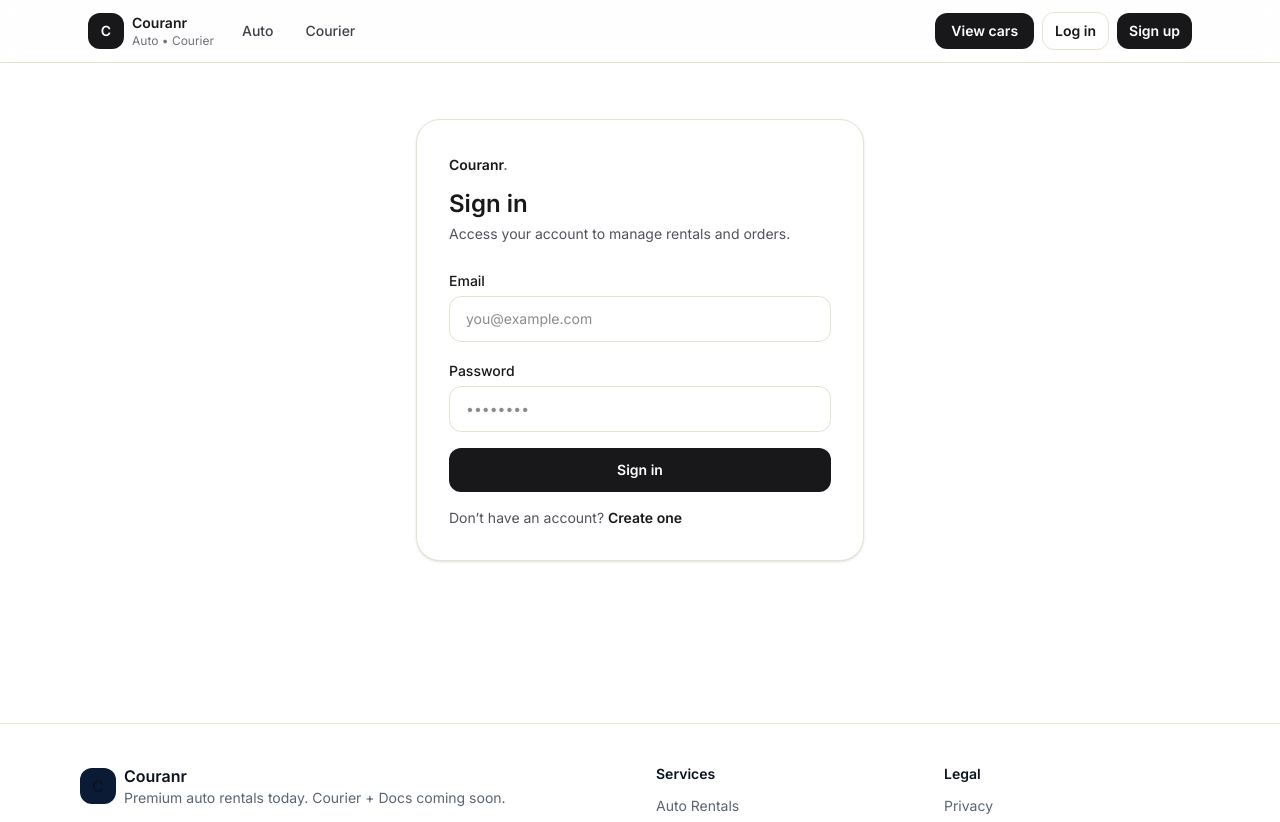
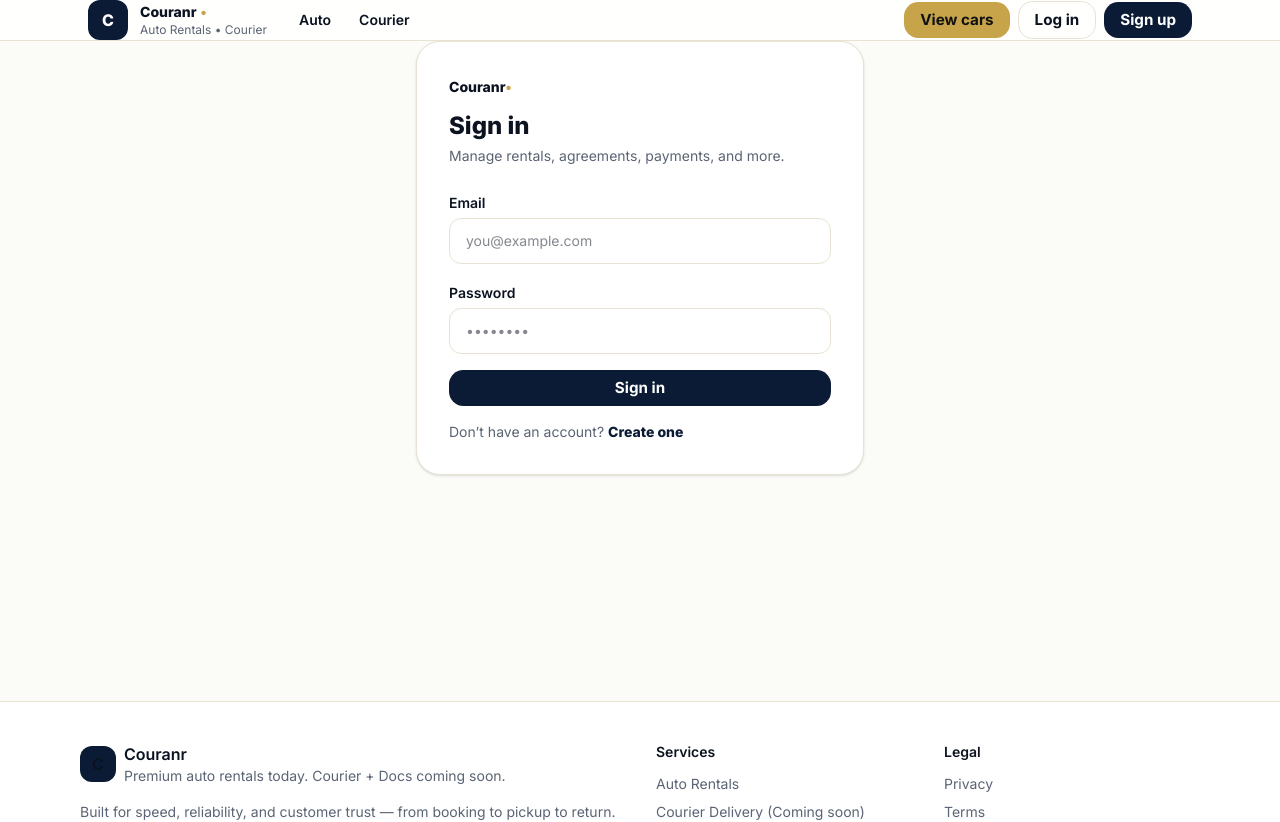
Before and after one commit to kkoly10/couranr-os, a Next.js app: page /login in a window 1280 px wide. Shown: the top 822 px of the page. Built offline with nearby package versions, Linux system fonts and the light colour scheme; no server answers.

Commit message:
Resolve theme conflict + gold/white UI + fix auth redirect

```diff
--- a/app/login/page.tsx
+++ b/app/login/page.tsx
@@ -2,11 +2,10 @@
 
 import { Suspense, useState } from "react";
 import Link from "next/link";
-import { useRouter, useSearchParams } from "next/navigation";
+import { useSearchParams } from "next/navigation";
 import { supabase } from "../../lib/supabaseClient";
 
 function LoginInner() {
-  const router = useRouter();
   const searchParams = useSearchParams();
   const next = searchParams.get("next") || "/dashboard";
 
@@ -30,7 +29,7 @@ function LoginInner() {
       return;
     }
 
-    // If login succeeds but session isn't immediately available, force re-check
+    // Ensure cookie/session exists
     if (!data.session) {
       const { data: s } = await supabase.auth.getSession();
       if (!s.session) {
@@ -40,30 +39,29 @@ function LoginInner() {
       }
     }
 
-    router.push(next);
+    // Full reload so middleware sees cookies
+    window.location.assign(next);
   };
 
   return (
-    <main className="min-h-[calc(100vh-140px)] bg-white">
-      <div className="mx-auto flex max-w-6xl items-center justify-center px-6 py-14">
-        <div className="w-full max-w-md rounded-3xl border border-zinc-200 bg-white p-8 shadow-sm">
+    <main className="min-h-[calc(100vh-140px)]">
+      <div className="c-container flex justify-center py-14">
+        <div className="w-full max-w-md rounded-3xl border bg-[var(--surface)] p-8 shadow-sm">
           <div className="mb-6">
-            <Link href="/" className="text-sm font-semibold text-zinc-900">
-              Couranr<span className="text-zinc-500">.</span>
+            <Link href="/" className="text-sm font-extrabold text-[var(--text)]">
+              Couranr<span className="text-[var(--gold)]">•</span>
             </Link>
-            <h1 className="mt-3 text-2xl font-semibold text-zinc-900">
-              Sign in
-            </h1>
-            <p className="mt-1 text-sm text-zinc-600">
-              Access your account to manage rentals and orders.
+            <h1 className="mt-3 text-2xl font-extrabold text-[var(--text)]">Sign in</h1>
+            <p className="mt-1 text-sm text-[var(--muted)]">
+              Manage rentals, agreements, payments, and more.
             </p>
           </div>
 
           <div className="space-y-4">
             <div>
-              <label className="text-sm font-medium text-zinc-900">Email</label>
+              <label className="text-sm font-semibold text-[var(--text)]">Email</label>
               <input
-                className="mt-1 w-full rounded-xl border border-zinc-200 bg-white px-4 py-3 text-sm text-zinc-900 outline-none focus:border-zinc-400"
+                className="mt-1 w-full rounded-xl border bg-white px-4 py-3 text-sm text-[var(--text)] outline-none focus:border-[var(--gold)]"
                 type="email"
                 value={email}
                 onChange={(e) => setEmail(e.target.value)}
@@ -73,11 +71,9 @@ function LoginInner() {
             </div>
 
             <div>
-              <label className="text-sm font-medium text-zinc-900">
-                Password
-              </label>
+              <label className="text-sm font-semibold text-[var(--text)]">Password</label>
               <input
-                className="mt-1 w-full rounded-xl border border-zinc-200 bg-white px-4 py-3 text-sm text-zinc-900 outline-none focus:border-zinc-400"
+                className="mt-1 w-full rounded-xl border bg-white px-4 py-3 text-sm text-[var(--text)] outline-none focus:border-[var(--gold)]"
                 type="password"
                 value={password}
                 onChange={(e) => setPassword(e.target.value)}
@@ -92,20 +88,13 @@ function LoginInner() {
               </div>
             )}
 
-            <button
-              onClick={handleLogin}
-              disabled={loading}
-              className="w-full rounded-xl bg-zinc-900 px-4 py-3 text-sm font-semibold text-white hover:bg-zinc-800 disabled:opacity-60"
-            >
+            <button onClick={handleLogin} disabled={loading} className="btn btn-primary w-full">
               {loading ? "Signing in…" : "Sign in"}
             </button>
 
-            <p className="text-sm text-zinc-600">
+            <p className="text-sm text-[var(--muted)]">
               Don’t have an account?{" "}
-              <Link
-                href="/signup"
-                className="font-semibold text-zinc-900 hover:underline"
-              >
+              <Link href="/signup" className="font-extrabold text-[var(--primary)] hover:underline">
                 Create one
               </Link>
             </p>
@@ -118,7 +107,7 @@ function LoginInner() {
 
 export default function LoginPage() {
   return (
-    <Suspense fallback={<div className="p-6 text-sm text-zinc-600">Loading…</div>}>
+    <Suspense fallback={<div className="c-container py-10 text-sm text-[var(--muted)]">Loading…</div>}>
       <LoginInner />
     </Suspense>
   );
--- a/app/ui/Navbar.tsx
+++ b/app/ui/Navbar.tsx
@@ -32,29 +32,32 @@ export default function Navbar() {
   const isLoggedIn = !!user?.email;
 
   return (
-    <header className="sticky top-0 z-50 border-b border-zinc-200 bg-white/80 backdrop-blur">
-      <div className="mx-auto flex max-w-6xl items-center justify-between px-6 py-3">
-        <div className="flex items-center gap-4">
-          <Link href="/" className="flex items-center gap-2">
-            <span className="inline-flex h-9 w-9 items-center justify-center rounded-xl bg-zinc-900 text-sm font-semibold text-white">
+    <header className="sticky top-0 z-50 border-b bg-[var(--surface)]/85 backdrop-blur">
+      <div className="c-container flex items-center justify-between py-3">
+        <div className="flex items-center gap-5">
+          <Link href="/" className="flex items-center gap-3">
+            <span className="grid h-10 w-10 place-items-center rounded-xl bg-[var(--primary)] text-white font-extrabold">
               C
             </span>
             <div className="leading-tight">
-              <p className="text-sm font-semibold text-zinc-900">Couranr</p>
-              <p className="text-xs text-zinc-500">Auto • Courier</p>
+              <div className="text-sm font-extrabold text-[var(--text)]">
+                Couranr
+                <span className="ml-1 text-[var(--gold)]">•</span>
+              </div>
+              <div className="text-xs text-[var(--muted)]">Auto Rentals • Courier</div>
             </div>
           </Link>
 
-          <nav className="hidden items-center gap-2 md:flex">
+          <nav className="hidden md:flex items-center gap-1">
             <Link
               href="/auto/available"
-              className="rounded-lg px-3 py-2 text-sm font-medium text-zinc-700 hover:bg-zinc-100"
+              className="rounded-xl px-3 py-2 text-sm font-semibold text-[var(--text)] hover:bg-[var(--surface-2)]"
             >
               Auto
             </Link>
             <Link
               href="/courier"
-              className="rounded-lg px-3 py-2 text-sm font-medium text-zinc-700 hover:bg-zinc-100"
+              className="rounded-xl px-3 py-2 text-sm font-semibold text-[var(--text)] hover:bg-[var(--surface-2)]"
             >
               Courier
             </Link>
@@ -62,25 +65,16 @@ export default function Navbar() {
         </div>
 
         <div className="flex items-center gap-2">
-          <Link
-            href="/auto/available"
-            className="hidden rounded-xl bg-zinc-900 px-4 py-2 text-sm font-semibold text-white hover:bg-zinc-800 sm:inline-flex"
-          >
+          <Link href="/auto/available" className="btn btn-gold hidden sm:inline-flex">
             View cars
           </Link>
 
           {!loading && !isLoggedIn && (
             <>
-              <Link
-                href="/login"
-                className="rounded-xl border border-zinc-200 bg-white px-3 py-2 text-sm font-semibold text-zinc-900 hover:bg-zinc-50"
-              >
+              <Link href="/login" className="btn btn-outline">
                 Log in
               </Link>
-              <Link
-                href="/signup"
-                className="rounded-xl bg-zinc-900 px-3 py-2 text-sm font-semibold text-white hover:bg-zinc-800"
-              >
+              <Link href="/signup" className="btn btn-primary">
                 Sign up
               </Link>
             </>
@@ -88,22 +82,13 @@ export default function Navbar() {
 
           {!loading && isLoggedIn && (
             <>
-              <Link
-                href="/dashboard"
-                className="rounded-xl border border-zinc-200 bg-white px-3 py-2 text-sm font-semibold text-zinc-900 hover:bg-zinc-50"
-              >
+              <Link href="/dashboard" className="btn btn-outline">
                 Dashboard
               </Link>
-              <Link
-                href="/admin"
-                className="rounded-xl border border-zinc-200 bg-white px-3 py-2 text-sm font-semibold text-zinc-900 hover:bg-zinc-50"
-              >
+              <Link href="/admin" className="btn btn-outline">
                 Admin
               </Link>
-              <button
-                onClick={() => supabase.auth.signOut()}
-                className="rounded-xl bg-zinc-900 px-3 py-2 text-sm font-semibold text-white hover:bg-zinc-800"
-              >
+              <button onClick={() => supabase.auth.signOut()} className="btn btn-primary">
                 Log out
               </button>
             </>
```
